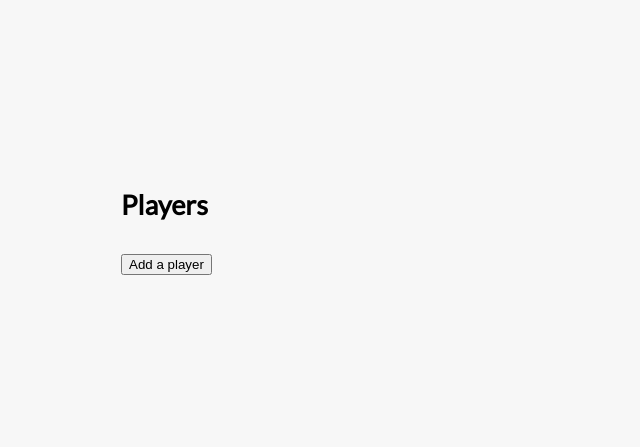
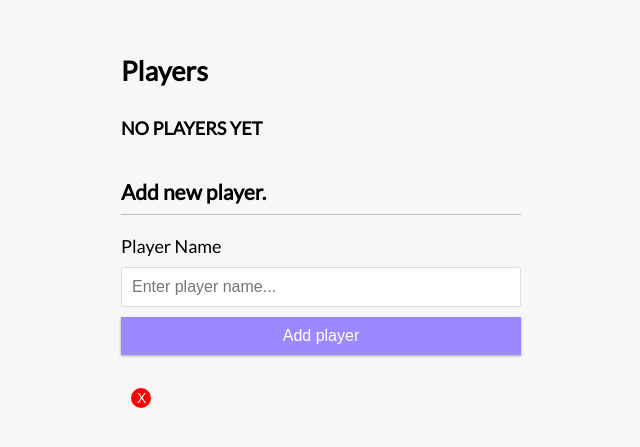
Before and after one commit to jduong42/darts_score_keeper, a React (Create React App) app in the folder dart_score_keeper/: page / in a window 1280 px wide. Shown: the part 165-612 px from the top of the page, without its empty margins (319-959 px from the left). Built offline with nearby package versions, Linux system fonts and the light colour scheme.

Commit message:
overhaul for player adding.

```diff
--- a/dart_score_keeper/src/App.css
+++ b/dart_score_keeper/src/App.css
@@ -150,3 +150,17 @@ input[type='number'] {
 .list li:hover .delete-btn {
   opacity: 1;
 }
+
+.remove-btn {
+  background-color: red;
+  color: white;
+  border: none;
+  border-radius: 50%;
+  width: 20px;
+  height: 20px;
+  text-align: center;
+  line-height: 2px;
+  font-size: 14px;
+  cursor: pointer;
+  margin-left: 10px;
+}
--- a/dart_score_keeper/src/App.js
+++ b/dart_score_keeper/src/App.js
@@ -1,18 +1,24 @@
 import React from 'react';
 import { Header } from './components/Player_header';
-import { PlayerButton } from './components/Player_button';
-import { DisplayPlayers } from './components/Display_players';
+import { AddPlayer } from './components/AddPlayer';
+import { RemovePlayer } from './components/RemovePlayer';
+import { DisplayPlayers } from './components/DisplayPlayers';
+
+import { GlobalProvider } from './context/GlobalState';
 
 import './App.css';
 
+
 function App() {
   return (
-    <div>
+    <GlobalProvider>
       <Header />
       <div className="container">
-      <PlayerButton />
+      <DisplayPlayers />
+      <AddPlayer />
+      <RemovePlayer />
       </div>
-    </div>
+    </GlobalProvider>
     );
 }
 
--- /dev/null
+++ b/dart_score_keeper/src/components/AddPlayer.js
@@ -0,0 +1,32 @@
+import React, {useState, useContext} from "react";
+import {GlobalContext} from "../context/GlobalState";
+
+export const AddPlayer = () => {
+    const [name, setName] = useState('');
+
+    const { addPlayer } = useContext(GlobalContext);
+
+    const onSubmit = e => {
+        e.preventDefault();
+
+        const newPlayer = {
+            id: Math.floor(Math.random() * 100000000),
+            name
+        }
+        addPlayer(newPlayer);
+    }
+
+    return (
+        <>
+            <h3> Add new player.</h3>
+            <form onSubmit={onSubmit}>
+                <div className="form-control">
+                    <label htmlFor="name">Player Name</label>
+                    <input type="text" value={name} onChange={(e) =>
+                        setName(e.target.value)} placeholder="Enter player name..." />
+                </div>
+                <button className="btn">Add player</button>
+            </form>
+        </>
+    )
+}
--- /dev/null
+++ b/dart_score_keeper/src/components/DisplayPlayers.js
@@ -0,0 +1,21 @@
+import React, { useContext } from 'react';
+import { GlobalContext } from '../context/GlobalState';
+import { RemovePlayer } from './RemovePlayer';
+
+export const DisplayPlayers = () => {
+    const { players, removePlayer } = useContext(GlobalContext);
+
+    const playerList = players.map(player => (player.name));
+
+    return (
+        <>
+            <h4>{playerList.length > 0 ? 'Current players:' : 'No players yet'}</h4>
+            {players.slice().reverse().map(player => (
+                <div key={player.id}>
+                    {player.name}
+                    <RemovePlayer player={player} />
+                </div>
+            ))}
+        </>
+    )
+}
--- a/dart_score_keeper/src/components/Display_players.js
+++ /dev/null
@@ -1,16 +0,0 @@
-import React from 'react';
-import PlayerButton from './Player_button.js';
-
-export function DisplayPlayers({ players }) {
-    return (
-        <div>
-            {Object.keys(players).map((player, index) => (
-                <div key={index}>
-                    {player}
-                </div>
-            ))}
-        </div>
-    );
-}
-
-export default DisplayPlayers;
--- a/dart_score_keeper/src/components/Player_button.js
+++ /dev/null
@@ -1,23 +0,0 @@
-import React, { useState } from 'react';
-
-export function PlayerButton() {
-    const [players, setPlayers] = useState({});
-
-    const addPlayer = () => {
-        const name = prompt('Enter player name');
-        if (name) {
-            setPlayers(prevPlayers => ({
-                ...prevPlayers,
-                [name]: 1
-            }));
-        }
-    };
-
-    return (
-        <button onClick={addPlayer}>
-            Add a player
-        </button>
-    );
-}
-
-export default PlayerButton;
--- /dev/null
+++ b/dart_score_keeper/src/components/RemovePlayer.js
@@ -0,0 +1,17 @@
+import React, { useContext } from "react";
+import { GlobalContext } from "../context/GlobalState";
+import '../App.css';
+
+export const RemovePlayer = ({ player }) => {
+    const { removePlayer, players } = useContext(GlobalContext);
+
+    return (
+        <button
+            onClick={() => removePlayer(player.id)}
+            className="remove-btn"
+            disabled={players.length === 0}
+        >
+            X
+        </button>
+    )
+}
--- /dev/null
+++ b/dart_score_keeper/src/context/AppReducer.js
@@ -0,0 +1,16 @@
+export default (state, action) => {
+    switch(action.type) {
+        case 'ADD_PLAYER':
+            return {
+                ...state,
+                players: [action.payload, ...state.players]
+            }
+        case 'REMOVE_PLAYER':
+            return {
+                ...state,
+                players: state.players.filter(player => player.id !== action.payload)
+            }
+        default:
+            return state;
+    }
+}
--- /dev/null
+++ b/dart_score_keeper/src/context/GlobalState.js
@@ -0,0 +1,39 @@
+import React, { createContext, useReducer } from 'react';
+import AppReducer from './AppReducer';
+
+// Initial state
+const initialState = {
+    players: []
+};
+
+// Create context
+export const GlobalContext = createContext(initialState);
+
+// Provider component
+export const GlobalProvider = ({ children }) => {
+    const [state, dispatch] = useReducer(AppReducer, initialState);
+
+    // Actions
+    function addPlayer(player) {
+        dispatch({
+            type: 'ADD_PLAYER',
+            payload: { ...player,
+                id: state.players.length > 0 ? Math.max(...state.players.map(p => p.id)) + 1 : 1 }}
+        );
+    }
+
+    function removePlayer(players) {
+        dispatch({
+            type: 'REMOVE_PLAYER',
+            payload: players
+        });
+    }
+
+    return (<GlobalContext.Provider value={{
+        players: state.players,
+        addPlayer,
+        removePlayer
+    }}>
+        {children}
+    </GlobalContext.Provider>);
+}
```
